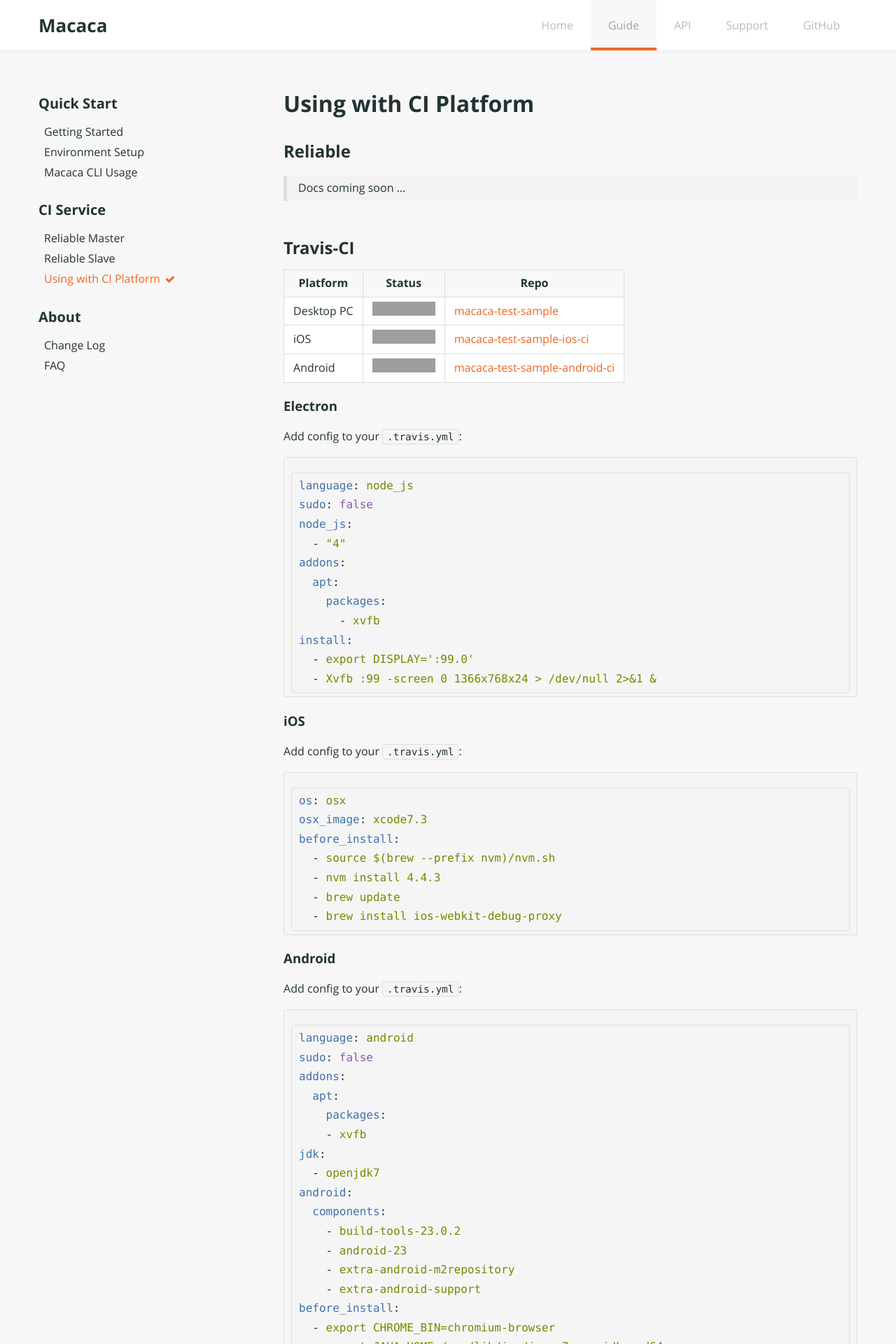
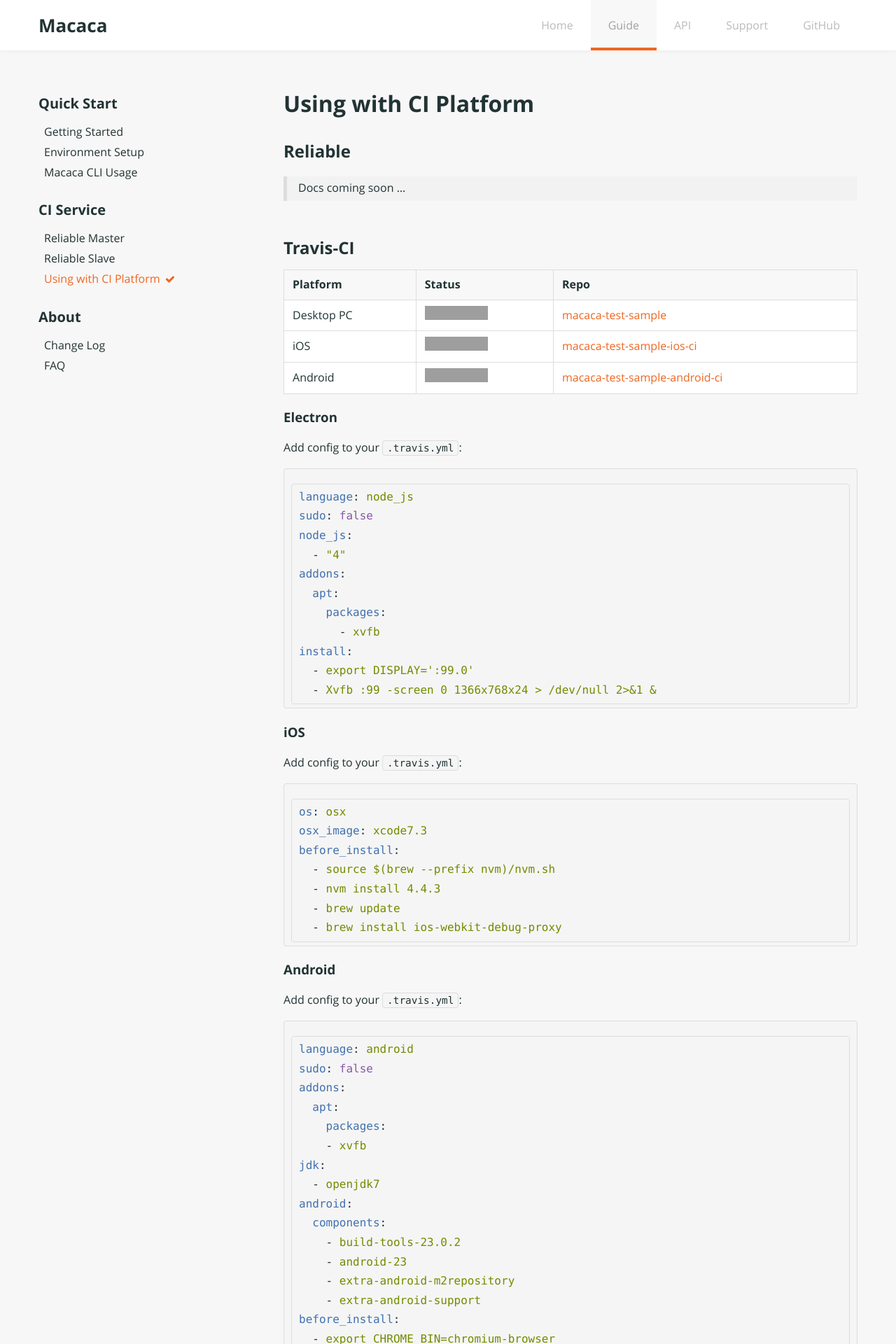
Before and after one commit to sencho/macacajs.github.io, a Jekyll site: the page built from _docs/using-with-ci.md, in a window 1280 px wide. Shown: the top 1920 px of the page at 70% size. Built offline with Jekyll 4.4.1, drawn with Linux system fonts in a browser that asks for light colours; grey boxes are pictures that could not be loaded.

Commit message:
Fix styles

```diff
--- a/_sass/_api.scss
+++ b/_sass/_api.scss
@@ -49,6 +49,7 @@
   max-width: 100%;
   overflow-x: auto;
   margin-top: .5em;
+  border: 1px solid #ddd;
   border-radius: 4px;
 
   table {
@@ -60,22 +61,16 @@
 
   td,
   th {
+    display: table-cell;
     margin: 0;
+    padding: 10px;
     text-align: left;
     vertical-align: top;
-    padding: 10px;
-    display: table-cell;
   }
 
-  thead tr,
-  thead tr {
+  th {
     font-weight: bold;
   }
-}
-
-.params .params thead tr,
-.props .props thead tr {
-  font-weight: bold;
 }
 
 .params td {
--- a/_sass/_article.scss
+++ b/_sass/_article.scss
@@ -57,31 +57,26 @@
     max-width: 100%;
   }
 
-  table {
-    margin: 0;
-    padding: 0;
-    display: block;
+  > table {
     width: 100%;
-    overflow: auto;
-    word-break: normal;
+    overflow-x: auto;
+    border: 0;
+    border-spacing: 0;
     border-collapse: collapse;
-  }
 
-  table th {
-    margin: 0;
-    padding: 0;
-    font-weight: bold;
-    background-color: #f8f8f8;
-  }
+    td,
+    th {
+      display: table-cell;
+      margin: 0;
+      padding: 8px 12px;
+      background: #fff;
+      border: 1px solid #ddd;
+      text-align: left;
+    }
 
-  table th,
-  table td {
-    padding: 6px 13px;
-    border: 1px solid #ddd
-  }
-
-  table tr {
-    background-color: #fff;
-    border-top: 1px solid #ccc
+    th {
+      background: #f8f8f8;
+      font-weight: bold;
+    }
   }
 }
```
